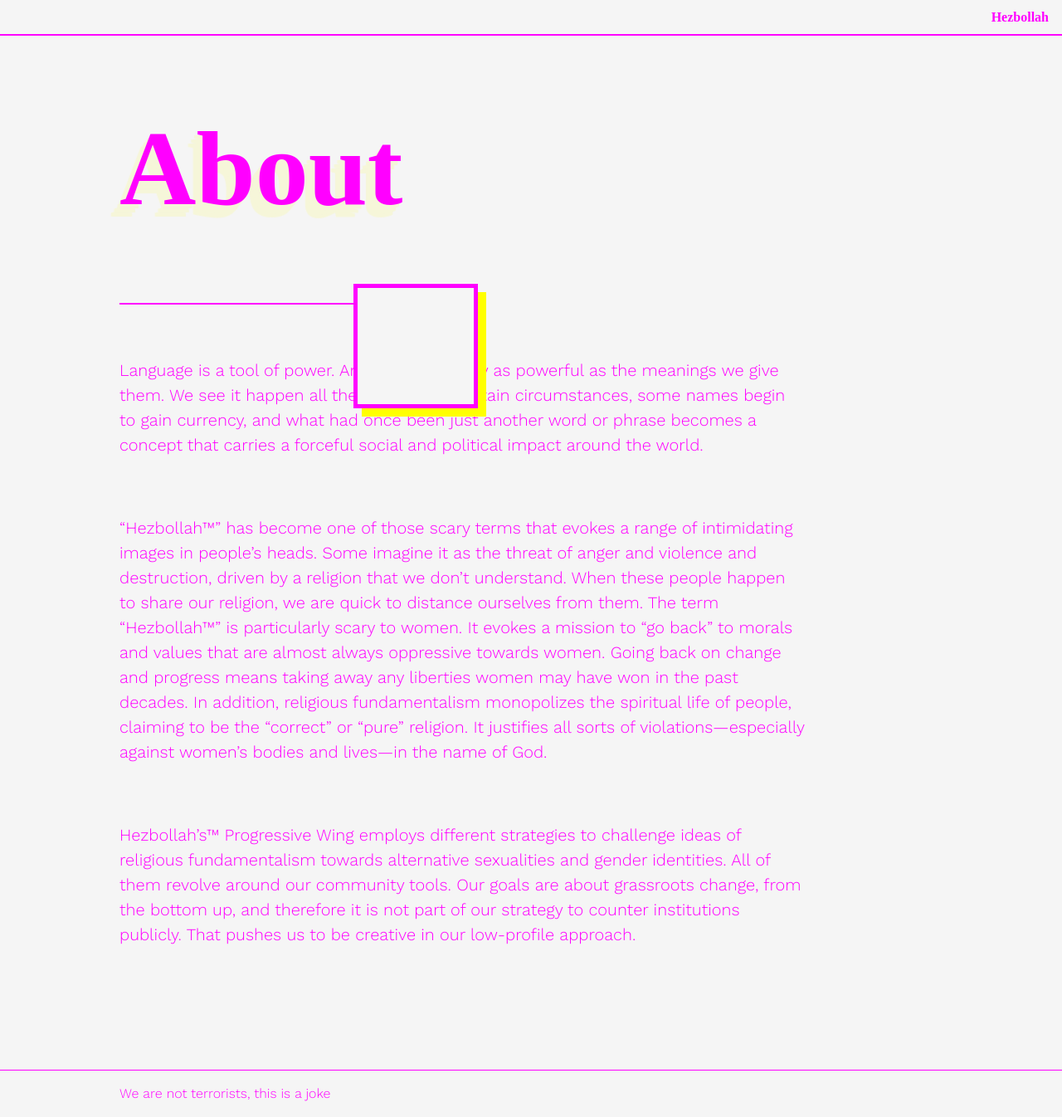
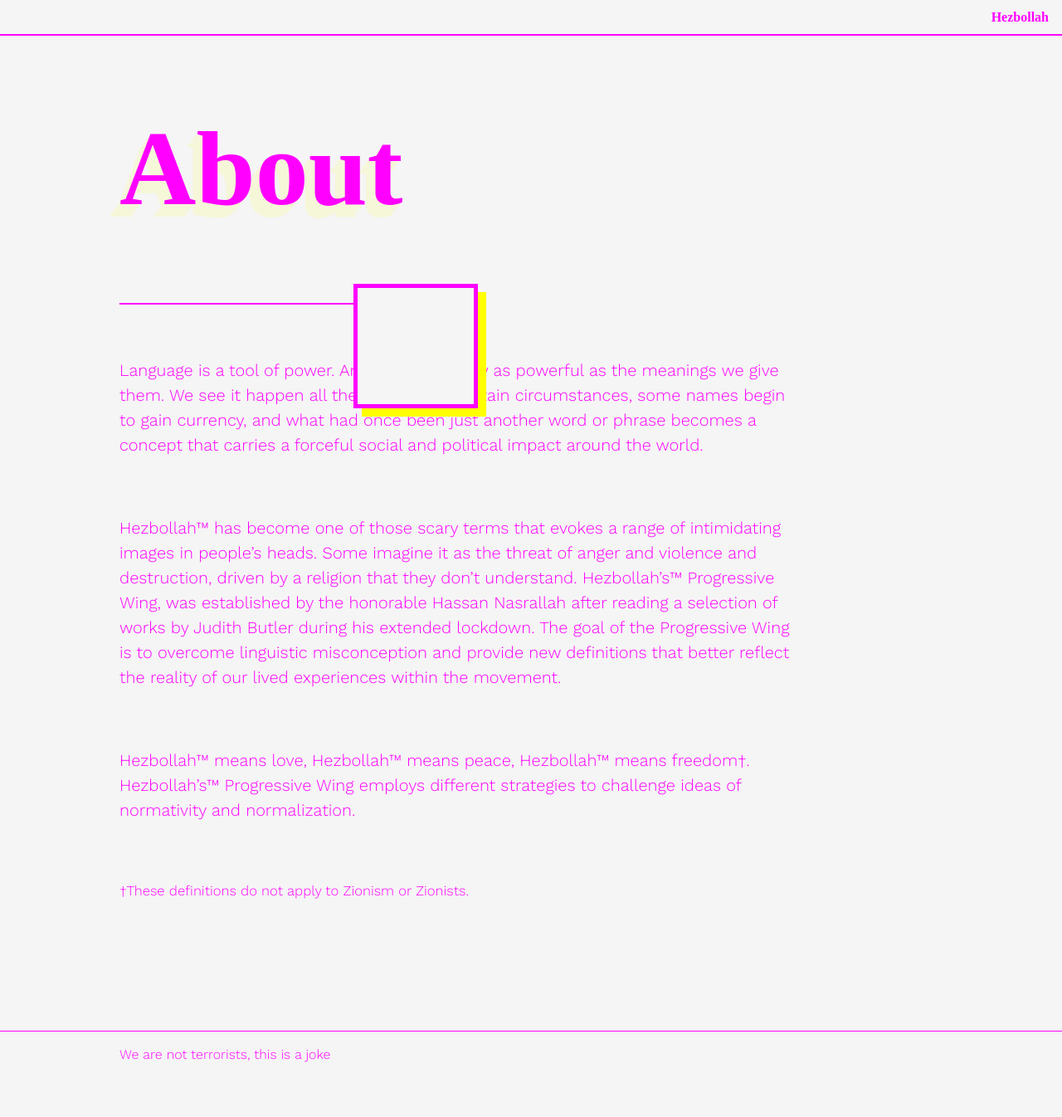
Before and after one commit to jrdntnnr/partyofgod, a Jekyll site: the page built from about.md, in a window 1280 px wide. Shown: the whole page at 83% size. Built offline with Jekyll 4.4.1, drawn with Linux system fonts in a browser that asks for light colours; nearby versions of some CDN libraries; some web fonts are replaced; after the commit the page ends 1299 px from its top, so only the background shows below that.

Commit message:
about update

```diff
--- a/about.md
+++ b/about.md
@@ -12,30 +12,21 @@ forceful social and political impact around the world.
 
 <br/>
 
-“Hezbollah™” has become one of those scary terms that
+Hezbollah™ has become one of those scary terms that
 evokes a range of intimidating images in people’s heads. Some imagine
 it as the threat of anger and violence and destruction, driven by a
-religion that we don’t understand. When these people happen to share
-our religion, we are quick to distance ourselves from them. The term
-“Hezbollah™” is particularly scary to women. It evokes
-a mission to “go back” to morals and values that are almost always
-oppressive towards women. Going back on change and progress means
-taking away any liberties women may have won in the past decades. In
-addition, religious fundamentalism monopolizes the spiritual life of
-people, claiming to be the “correct” or “pure” religion. It justifies all
-sorts of violations—especially against women’s bodies and lives—in the
-name of God.
+religion that they don’t understand. Hezbollah's™ Progressive Wing,
+was established by the honorable Hassan Nasrallah after reading a selection of
+works by Judith Butler during his extended lockdown. The goal of the Progressive
+Wing is to overcome linguistic misconception and provide new definitions that
+better reflect the reality of our lived experiences within the movement.
 
 <br/>
 
-Hezbollah's™ Progressive Wing employs different
-strategies to challenge ideas of religious
-fundamentalism towards alternative
-sexualities and gender identities. All of them revolve
-around our community tools. Our
-goals are about grassroots change,
-from the bottom up, and therefore
-it is not part of our strategy to
-counter institutions publicly. That
-pushes us to be creative in our
-low-profile approach.
+Hezbollah™ means love, Hezbollah™ means peace, Hezbollah™ means freedom†.
+Hezbollah's™ Progressive Wing employs different strategies to challenge ideas
+of normativity and normalization.
+
+<br/>
+
+<sup>†These definitions do not apply to Zionism or Zionists.</sup>
```
